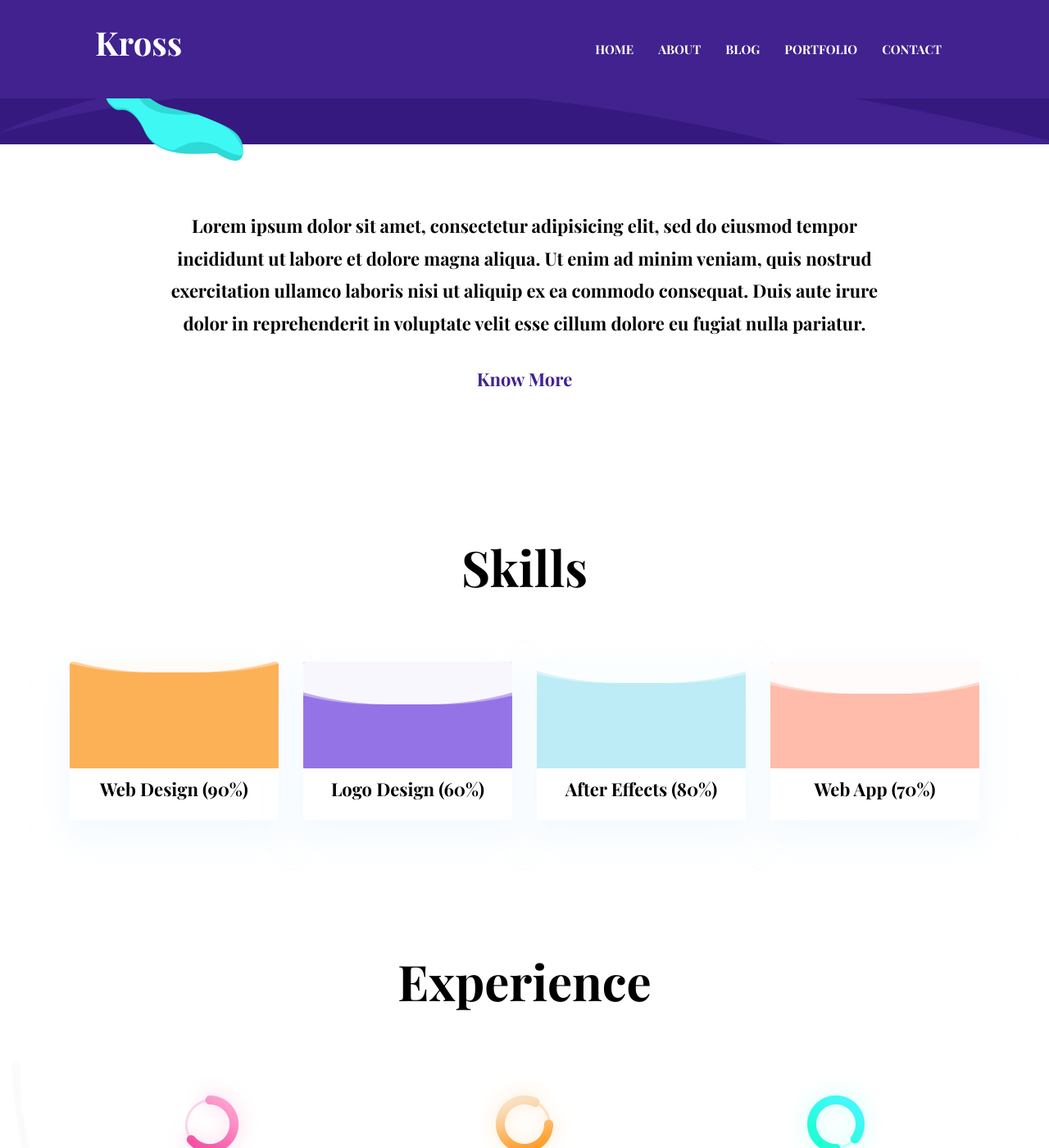
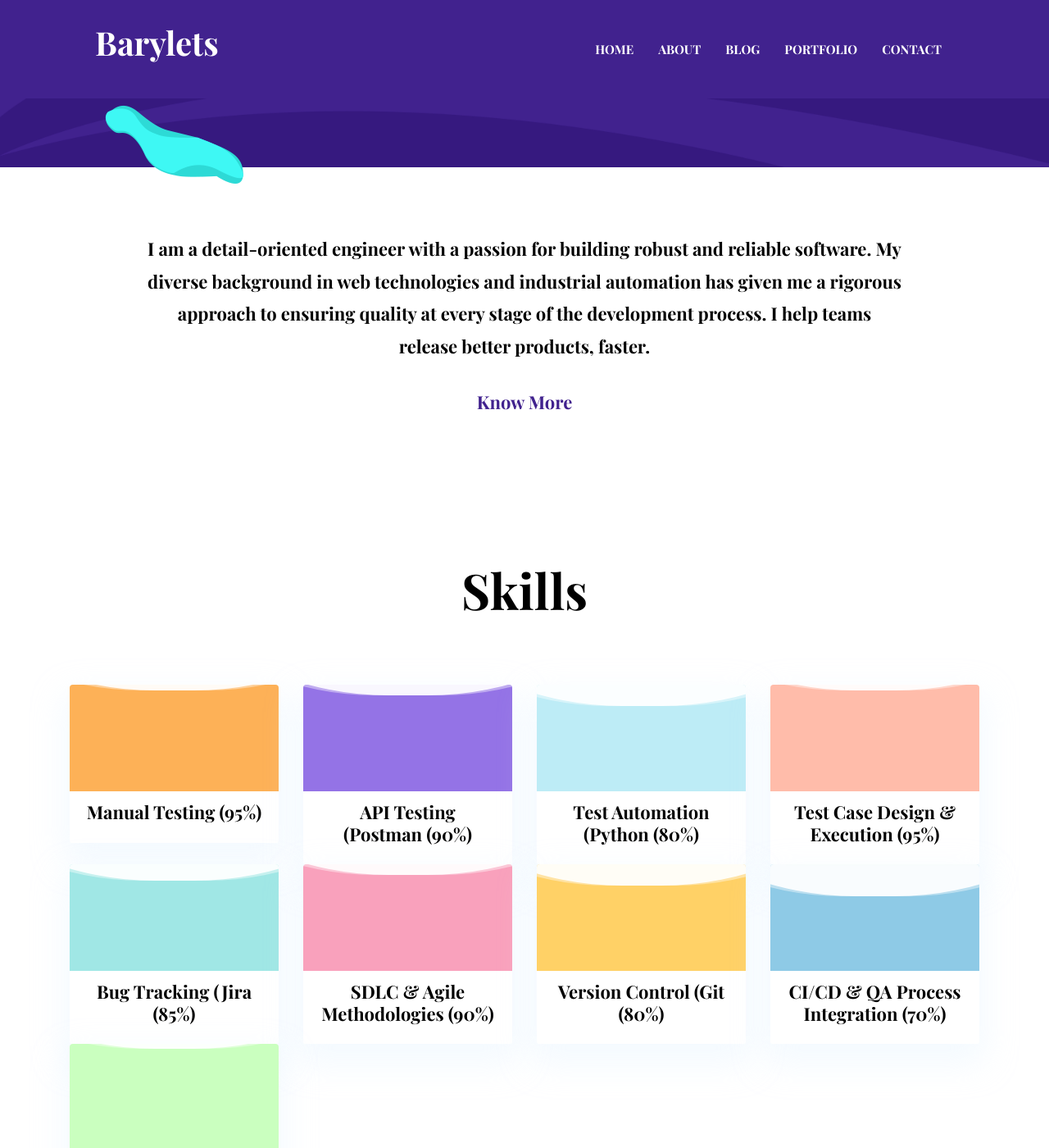
Before and after one commit to BsergoB/bsergob.github.io, a Jekyll site: the page built from index.html, in a window 1280 px wide and 1400 px high, scrolled down 772 px. Shown: the whole window at 82% size. Built offline with Jekyll 4.4.1, drawn with Linux system fonts in a browser that asks for light colours; some of the changed text lies outside the part shown.

Commit message:
Update settings.yml

```diff
--- a/_data/settings.yml
+++ b/_data/settings.yml
@@ -2,14 +2,14 @@
 #-------------------------------
 # General Site Settings
 
-title: Kross
+title: Barylets
 logo:
-author: themefisher
-description: this is meta description
-email: steve.fruits@email.com
-phone: +880 2544 658 256
-address: 125/A, CA Commercial Area, California, USA
-copyright: Copyright &copy; 2020 Designed by [Themefisher](https://themefisher.com) & Developed by [Getjekyllthemes](https://getjekyllthemes.com)
+author: Serhii Barylets
+description: Serhii Barylets is a professional QA Engineer, Software Developer and Independent Contractor offering software testing, software development, QA consulting, and test automation services for international web and mobile projects. Based in Slovakia.
+email: bsergob@email.com
+phone: +421952065382
+address: Prešov, Slovakia
+# copyright: Copyright &copy; 2020 Designed by [Themefisher](https://themefisher.com) & Developed by [Getjekyllthemes](https://getjekyllthemes.com)
 
 menu:
   - { name: About, link: "/about" }
@@ -36,21 +36,20 @@ disqus-identifier: # Add your shortname for Disqus Comment. For example mr-brown
 # Hero Section
 
 hero:
-  hero-title: Hi! I’m <br> Christoher <br> UX designer
+  hero-title: Hi! I’m <br> Serhii <br> QA Engineer and Software Developer
 
 social:
-  - { icon: "ti-facebook", link: "#" }
-  - { icon: "ti-instagram", link: "#" }
-  - { icon: "ti-dribbble", link: "#" }
-  - { icon: "ti-twitter", link: "#" }
+  - { icon: "ti-facebook", link: "https://www.facebook.com/sergej.barylets" }
+  - { icon: "ti-linkedin", link: "https://www.linkedin.com/in/serhiibarylets/" }
+  #- { icon: "ti-instagram", link: "#" }
+  #- { icon: "ti-dribbble", link: "#" }
+  #- { icon: "ti-twitter", link: "#" }
 
 #-------------------------------
 # About (Section and Page)
 
 # About Section
-blurb: Lorem ipsum dolor sit amet, consectetur adipisicing elit, sed do eiusmod tempor incididunt ut labore et dolore magna aliqua. Ut enim ad minim veniam, quis nostrud exercitation ullamco laboris nisi ut aliquip ex ea commodo consequat. Duis aute irure dolor in reprehenderit in voluptate velit esse cillum dolore eu fugiat nulla pariatur.
-
-blurb-btn-link: "/about"
+blurb: I am a detail-oriented engineer with a passion for building robust and reliable software. My diverse background in web technologies and industrial automation has given me a rigorous approach to ensuring quality at every stage of the development process. I help teams release better products, faster.
 blurb-btn-name: know more
 
 # About Page
@@ -59,15 +58,15 @@ blurb-btn-name: know more
 work-process:
   - title: "Research and Plan"
     icon: "assets/images/icons/plan.png"
-    content: "Lorem ipsum dolor sit amet, consectetur adipisicing elit, sed do eiusmod tempor incididunt ut labore et dolore magna aliqua."
+    content: "Analyze project requirements, define testing goals, and create a clear test strategy. I study the product architecture and identify key risk areas to ensure full test coverage."
 
   - title: "Design and Develop"
     icon: "assets/images/icons/design.png"
-    content: "Lorem ipsum dolor sit amet, consectetur adipisicing elit, sed do eiusmod tempor incididunt ut labore et dolore magna aliqua."
+    content: "Develop test cases and automated scripts based on specifications and user flows. I focus on building efficient, reusable, and maintainable QA solutions."
 
   - title: "Deliver"
     icon: "assets/images/icons/print.png"
-    content: "Lorem ipsum dolor sit amet, consectetur adipisicing elit, sed do eiusmod tempor incididunt ut labore et dolore magna aliqua."
+    content: "Execute tests, document results, and provide detailed reports with actionable insights. I collaborate with developers and stakeholders to ensure a smooth release process and high product quality."
 
 # My Team Section
 team:
@@ -75,23 +74,28 @@ team:
     image: "assets/images/team/member-1.png"
     designation: "Project Manager"
 
-  - title: "Julias Carlie"
-    image: "assets/images/team/member-2.png"
-    designation: "Web Developer"
+  #- title: "Julias Carlie"
+   # image: "assets/images/team/member-2.png"
+    #designation: "Web Developer"
 
-  - title: "John Doe"
-    image: "assets/images/team/member-3.png"
-    designation: "Designer"
+  #- title: "John Doe"
+   # image: "assets/images/team/member-3.png"
+    #designation: "Designer"
 
 #-------------------------------
 # Skills Section
 
 skills-title: Skills
 skills:
-  - { name: Web Design, color: "#fdb157", value: "90%" }
-  - { name: Logo Design, color: "#9473e6", value: "60%" }
-  - { name: After Effects, color: "#bdecf6", value: "80%" }
-  - { name: Web App, color: "#ffbcaa", value: "70%" }
+  - { name: Manual Testing, color: "#fdb157", value: "95%" }
+  - { name: API Testing (Postman, Swagger), color: "#9473e6", value: "90%" }
+  - { name: Test Automation (Python, Selenium, Playwright), color: "#bdecf6", value: "80%" }
+  - { name: Test Case Design & Execution, color: "#ffbcaa", value: "95%" }
+  - { name: Bug Tracking (Jira, YouTrack), color: "#a0e7e5", value: "85%" }
+  - { name: SDLC & Agile Methodologies, color: "#f9a1bc", value: "90%" }
+  - { name: Version Control (Git, GitHub), color: "#ffd166", value: "80%" }
+  - { name: CI/CD & QA Process Integration, color: "#8ecae6", value: "70%" }
+  - { name: Communication & Collaboration, color: "#caffbf", value: "95%" }
 
 #-------------------------------
 # Exprerience Section
@@ -246,21 +250,21 @@ portfolio-items:
 #-------------------------------
 # Testimonials Section
 
-testimonial-items:
-  - name: "Jesica Gomez"
-    image: "assets/images/testimonial/client-1.png"
-    designation: "CEO, Funder"
-    content: "Lorem ipsum dolor sit amet, consectetur adipisicing elit, sed do eiusmod tempor incididunt ut labore et dolore magna aliqua. Ut enim ad minim veniam, <strong>quis nostrud exercitation ullamco laboris nisi ut aliquip ex ea commodo consequat.</strong> Duis aute irure dolor in reprehenderit in voluptate velit esse cillum dolore eu fugiat nulla pariatur."
+#testimonial-items:
+ # - name: "Jesica Gomez"
+  #  image: "assets/images/testimonial/client-1.png"
+   # designation: "CEO, Funder"
+   # content: "Lorem ipsum dolor sit amet, consectetur adipisicing elit, sed do eiusmod tempor incididunt ut labore et dolore magna aliqua. Ut enim ad minim veniam, <strong>quis nostrud exercitation ullamco laboris nisi ut aliquip ex ea commodo consequat.</strong> Duis aute irure dolor in reprehenderit in voluptate velit esse cillum dolore eu fugiat nulla pariatur."
 
-  - name: "Jesica Gomez"
-    image: "assets/images/testimonial/client-1.png"
-    designation: "CEO, Funder"
-    content: "Lorem ipsum dolor sit amet, consectetur adipisicing elit, sed do eiusmod tempor incididunt ut labore et dolore magna aliqua. Ut enim ad minim veniam, <strong>quis nostrud exercitation ullamco laboris nisi ut aliquip ex ea commodo consequat.</strong> Duis aute irure dolor in reprehenderit in voluptate velit esse cillum dolore eu fugiat nulla pariatur."
+#  - name: "Jesica Gomez"
+ #   image: "assets/images/testimonial/client-1.png"
+  #  designation: "CEO, Funder"
+   # content: "Lorem ipsum dolor sit amet, consectetur adipisicing elit, sed do eiusmod tempor incididunt ut labore et dolore magna aliqua. Ut enim ad minim veniam, <strong>quis nostrud exercitation ullamco laboris nisi ut aliquip ex ea commodo consequat.</strong> Duis aute irure dolor in reprehenderit in voluptate velit esse cillum dolore eu fugiat nulla pariatur."
 
-  - name: "Jesica Gomez"
-    image: "assets/images/testimonial/client-1.png"
-    designation: "CEO, Funder"
-    content: "Lorem ipsum dolor sit amet, consectetur adipisicing elit, sed do eiusmod tempor incididunt ut labore et dolore magna aliqua. Ut enim ad minim veniam, <strong>quis nostrud exercitation ullamco laboris nisi ut aliquip ex ea commodo consequat.</strong> Duis aute irure dolor in reprehenderit in voluptate velit esse cillum dolore eu fugiat nulla pariatur."
+  #- name: "Jesica Gomez"
+  #  image: "assets/images/testimonial/client-1.png"
+   # designation: "CEO, Funder"
+   # content: "Lorem ipsum dolor sit amet, consectetur adipisicing elit, sed do eiusmod tempor incididunt ut labore et dolore magna aliqua. Ut enim ad minim veniam, <strong>quis nostrud exercitation ullamco laboris nisi ut aliquip ex ea commodo consequat.</strong> Duis aute irure dolor in reprehenderit in voluptate velit esse cillum dolore eu fugiat nulla pariatur."
 
 #-------------------------------
 # Client Slider Section
@@ -300,4 +304,4 @@ client-slider-items:
 # Contact Section
 
 contact-title: Contact Info
-contact-email: steve.fruits@email.com
+contact-email: bsergob@email.com
```
